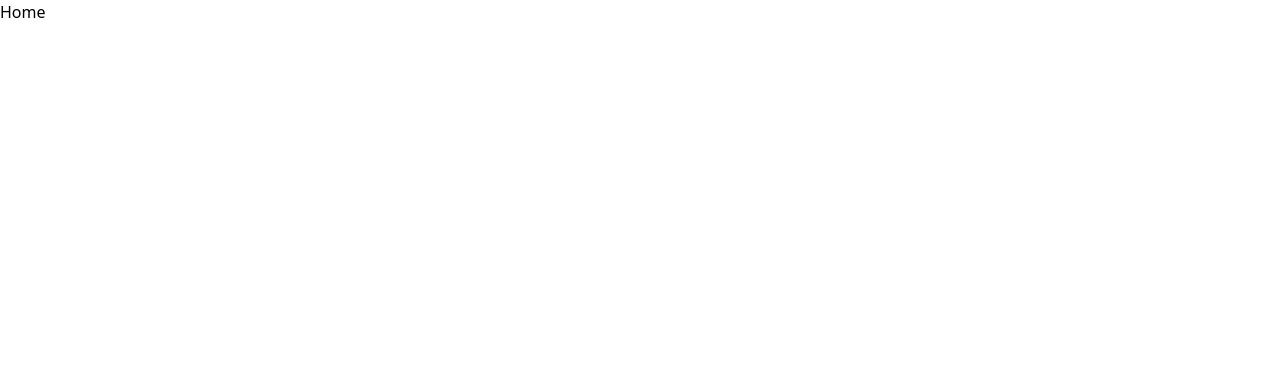
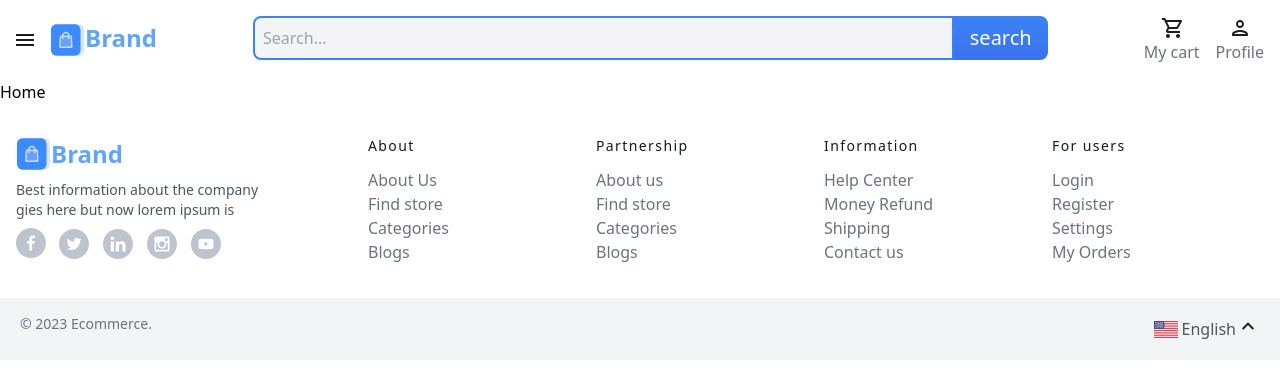
Before and after one commit to alexleonardochristachomolina/project10, a React (Vite) app in the folder client/: page / in a window 1280 px wide. Shown: the top 378 px of the page. Built offline with nearby package versions, Linux system fonts and the light colour scheme.

Commit message:
feat: :sparkles: add layout

```diff
--- /dev/null
+++ b/client/src/hocs/layouts/FullWithLayout.jsx
@@ -0,0 +1,14 @@
+import React from 'react';
+import { Outlet } from 'react-router-dom';
+import Header from '../../components/Header';
+import Footer from '../../components/Footer';
+
+export const FullWithLayout = () => {
+  return (
+    <div>
+      <Header />
+      <Outlet />
+      <Footer />
+    </div>
+  );
+};
--- a/client/src/router/index.jsx
+++ b/client/src/router/index.jsx
@@ -1,5 +1,7 @@
 import React, { lazy } from 'react';
 import { Route, Routes } from 'react-router-dom';
+
+import { FullWithLayout } from '../hocs/layouts/FullWithLayout';
 
 const Home = lazy(() => import('../pages/Home'));
 const Products = lazy(() => import('../pages/Products'));
@@ -12,6 +14,7 @@ const NotFound = lazy(() => import('../pages/NotFound'));
 export const AppRouter = () => {
   return (
     <Routes>
+      <Route path="/" element={<FullWithLayout />}>
         <Route index element={<Home />} />
         <Route path="products" element={<Products />} />
         <Route path="products/:id" element={<ProductDetails />} />
@@ -19,6 +22,7 @@ export const AppRouter = () => {
         <Route path="login" element={<Login />} />
         <Route path="register" element={<Register />} />
         <Route path="*" element={<NotFound />} />
+      </Route>
     </Routes>
   );
 };
```
Lines whose indentation alone changed are shown as unchanged.
